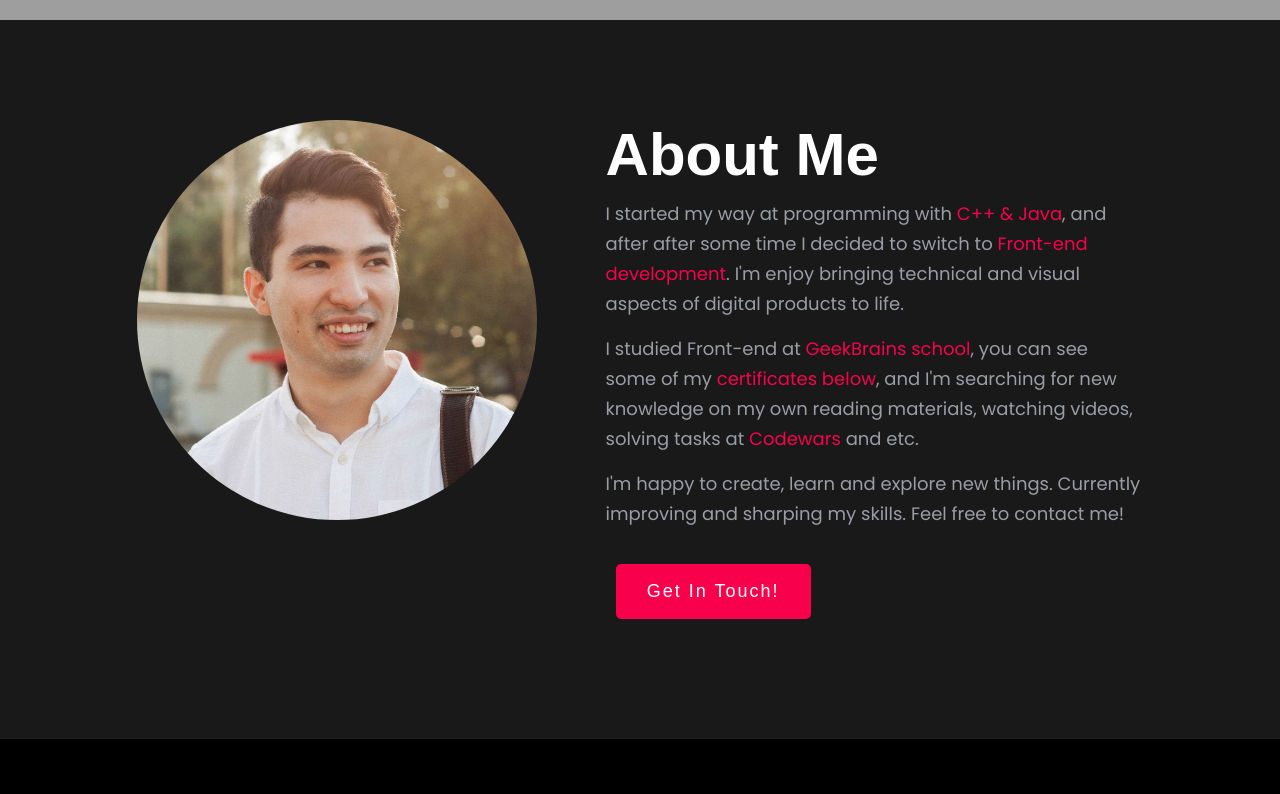
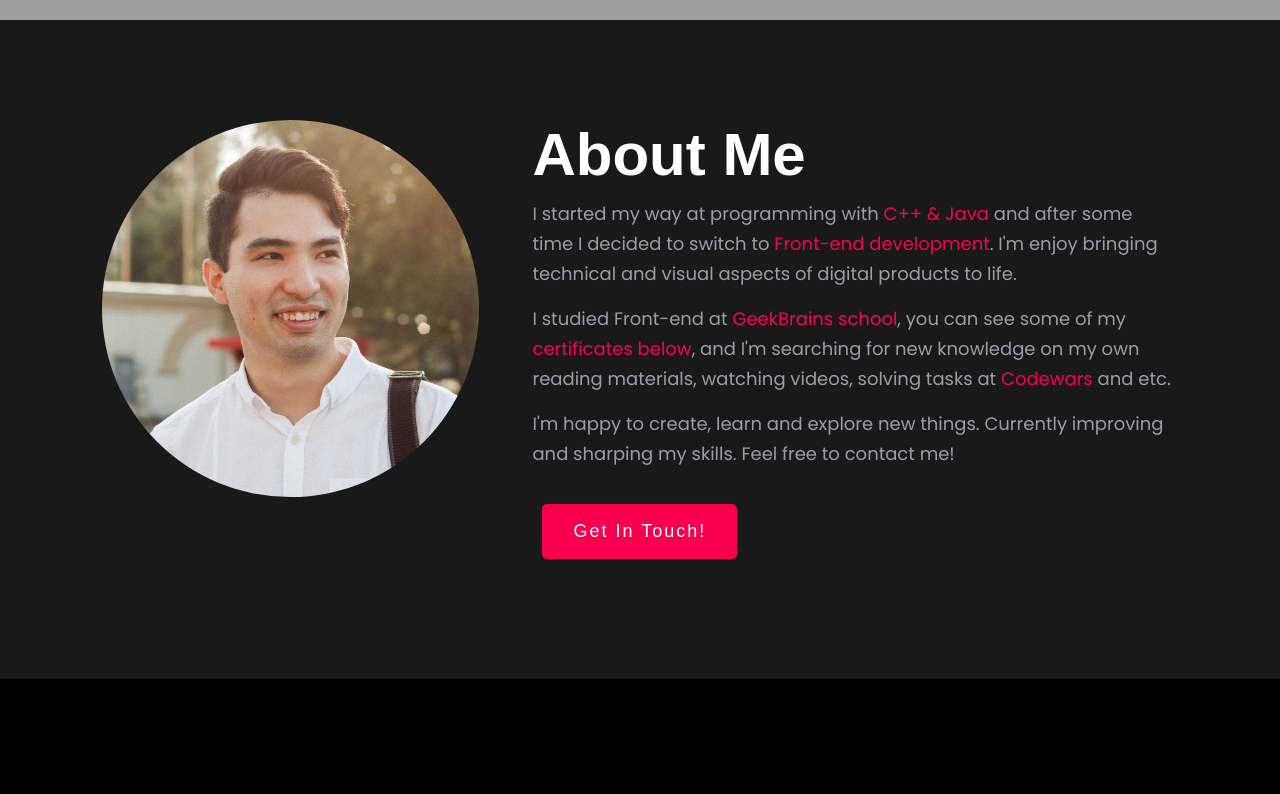
Before and after one commit to dkimd5/react-portfolio, a React (Create React App) app: page / in a window 1280 px wide. Shown: the part 780-1574 px from the top of the page. Built offline with nearby package versions, Linux system fonts and the light colour scheme; grey boxes are pictures that could not be loaded.

Commit message:
Add media queries for about section

```diff
--- a/src/App.css
+++ b/src/App.css
@@ -16,7 +16,6 @@ body{
   max-width: 1280px;
   width: 100%;
   margin: 0 auto;
-  /* padding: 0 8%; */
 }
 
 a{
@@ -181,6 +180,10 @@ button.about.btn.pointer:hover {
   .col__3 {
      max-width: 50%;
   }
+
+  .component__space{
+    padding: 70px 0px;
+  }
 }
 
 @media only screen and (max-width: 425px){
--- a/src/components/About/About.css
+++ b/src/components/About/About.css
@@ -4,18 +4,24 @@
 
 .about__wrapper {
     display: flex;
-    justify-content: space-around;
+}
+
+.about__img__wrapper {
+    width: 35%;
 }
 
 .about__img {
-    max-width: 400px;
+    display: block;
+    width: 100%;
+    min-width: 100%;
     border-radius: 50%;
     margin: 0 auto;
     display: block;
 }
 
 .about__text__wrapper {
-    width: 50%;
+    width: 65%;
+    padding-left: 5%;
 }
 
 .about__heading {
@@ -74,7 +80,23 @@ a.bottom__to__top.active {
     }
 }
 
-@media only screen and (max-width: 425px){
+@media only screen and (max-width: 768px) {
+    .about__wrapper {
+        display: block;
+    }
+
+    .about__img__wrapper {
+        margin: 0 auto;
+        width: 40%;
+    }
+
+    .about__text__wrapper {
+        margin: 0 auto;
+        width: 90%;
+    }
+}
+
+@media only screen and (max-width: 425px) {
     button.about.btn.pointer {
         text-transform: capitalize;
         width: 165px;
--- a/src/components/About/About.js
+++ b/src/components/About/About.js
@@ -14,24 +14,33 @@ function About() {
       <div className="section__container">
         <div className="about__wrapper">
           <div className="about__img__wrapper">
-            <img src={aboutImg} alt="" className="about__img" />
+            <img src={aboutImg} alt="personal_photo" className="about__img" />
           </div>
           <div className="about__text__wrapper">
             <h1 className="about__heading">About Me</h1>
             <p className="about__text p__color">
-              I started my way at programming with <span>C++ & Java</span>, and
-              after after some time I decided to switch to
+              I started my way at programming with <span>C++ & Java</span> and
+              after some time I decided to switch to
               <span> Front-end development</span>. I'm enjoy bringing technical
               and visual aspects of digital products to life.
             </p>
             <p className="about__text p__color">
               I studied Front-end at
-              <a href="https://gb.ru/"> GeekBrains school</a>, you can see some
-              of my <a href="#Certificates">certificates below</a>, and I'm
-              searching for new knowledge on my own reading materials, watching
-              videos, solving tasks at
-              <a href="https://www.codewars.com/dashboard"> Codewars</a> and
-              etc.
+              <a href="https://gb.ru/" target="_blank">
+                {" "}
+                GeekBrains school
+              </a>
+              , you can see some of my{" "}
+              <a href="#Certificates" target="_blank">
+                certificates below
+              </a>
+              , and I'm searching for new knowledge on my own reading materials,
+              watching videos, solving tasks at
+              <a href="https://www.codewars.com/dashboard" target="_blank">
+                {" "}
+                Codewars
+              </a>{" "}
+              and etc.
             </p>
             <p className="about__text p__color">
               I'm happy to create, learn and explore new things. Currently
```
